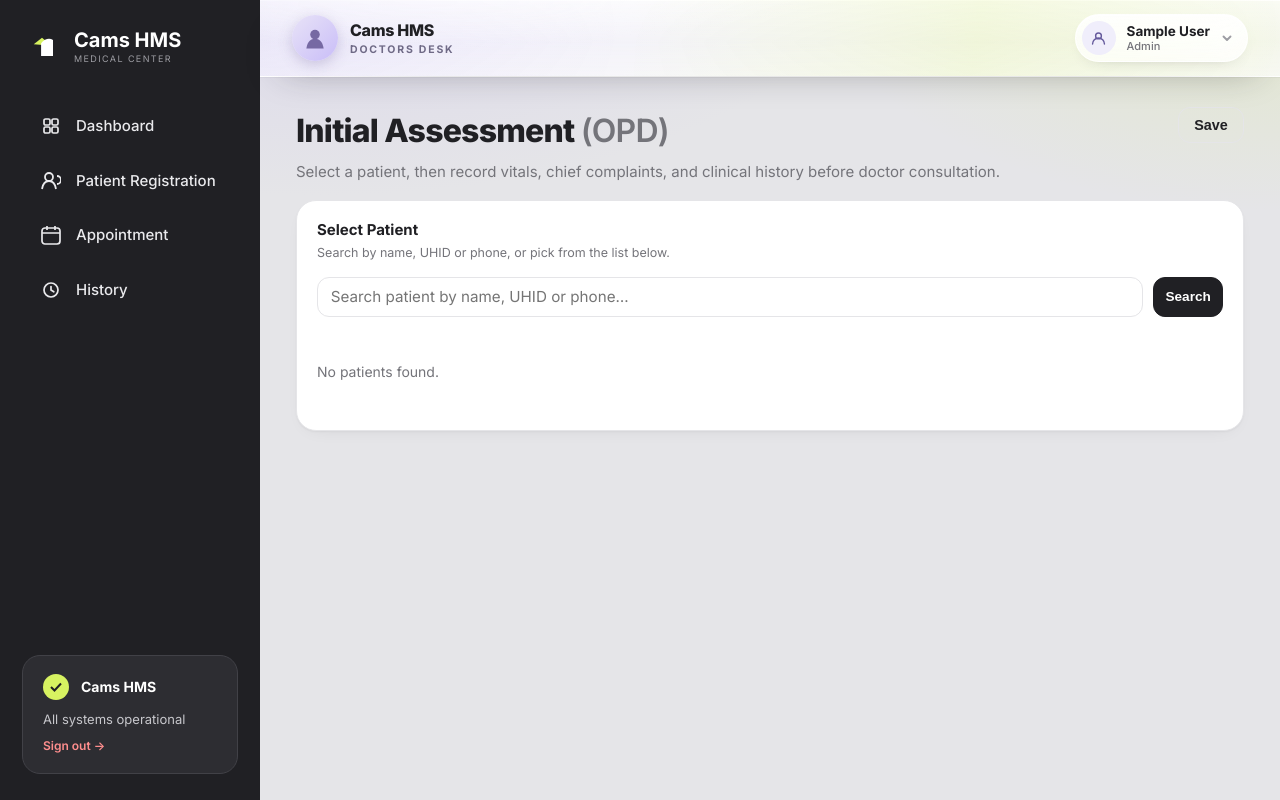
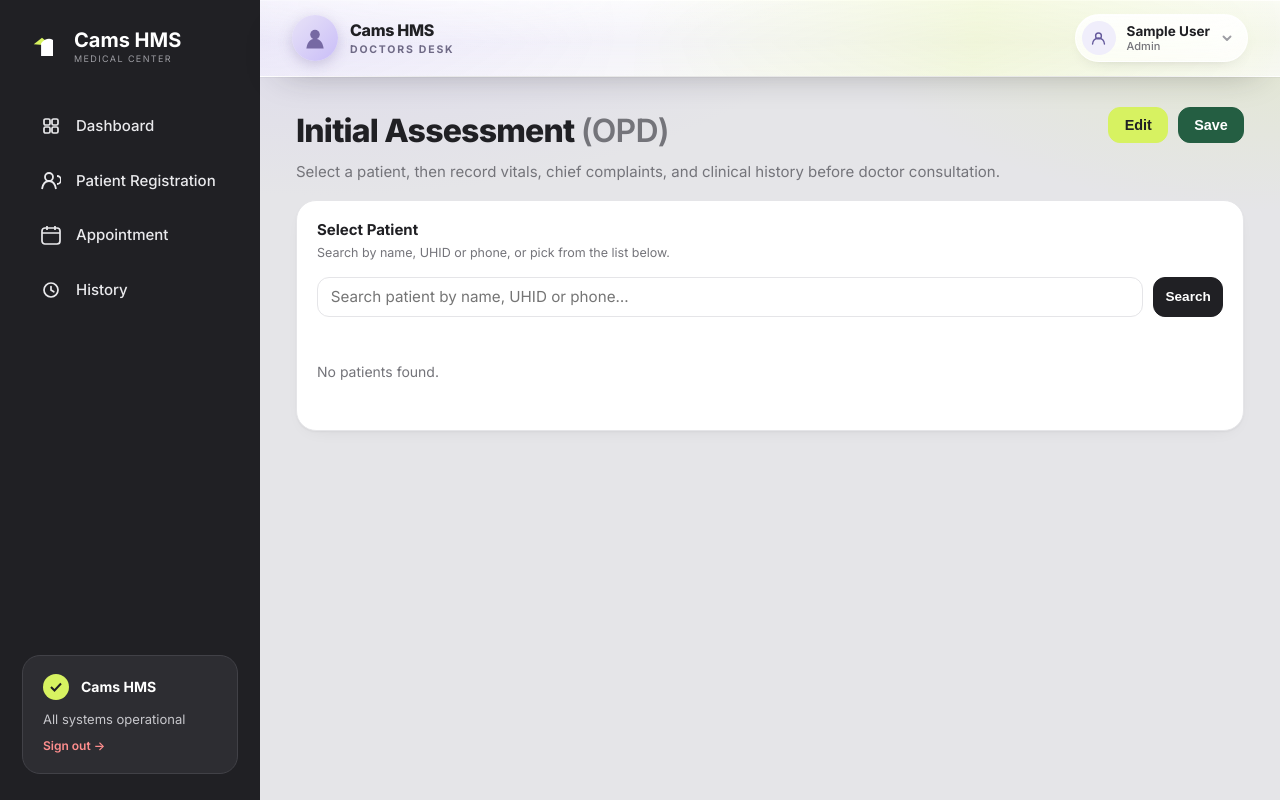
Before and after one commit to wwwmorisfamilybhm-netizen/hms-trial, a Django app: page /doctor/initial-assessment/ in a window 1280 px wide. Run offline with Django 5.2, Linux system fonts and the light colour scheme; the visitor is signed in with stand-in values (Sample User, id 1); data that the repository does not hold is empty; some libraries are stand-ins or nearby versions.

Commit message:
Add green Save and yellow Edit buttons in assessment header

```diff
--- a/static/css/initial_assessment.css
+++ b/static/css/initial_assessment.css
@@ -766,6 +766,21 @@ body {
   box-shadow: 0 2px 6px rgba(185, 28, 28, 0.35);
 }
 
+/* ───────────────── Save (green) / Edit (yellow) buttons ───────────────── */
+.btn-save {
+  background: var(--ia-green);
+  color: #fff;
+  border-color: var(--ia-green);
+}
+.btn-save:hover { background: #1e4d37; border-color: #1e4d37; }
+.btn-edit {
+  background: var(--ia-lime);
+  color: var(--ia-ink);
+  border-color: var(--ia-lime);
+  font-weight: 700;
+}
+.btn-edit:hover { filter: brightness(0.95); }
+
 /* ───────────────── Patient picker ───────────────── */
 .ia-picker { padding: 18px 20px; margin-bottom: 20px; }
 .ia-picker-head { display: flex; align-items: center; justify-content: space-between; gap: 12px; margin-bottom: 14px; flex-wrap: wrap; }
--- a/static/js/initial_assessment.js
+++ b/static/js/initial_assessment.js
@@ -520,10 +520,16 @@
     MedGemmaAssistant.onAcceptDraft();
   });
 
-  /* ───────────────────── Save assessment ───────────────────── */
+  /* ───────────────────── Save / Edit assessment ───────────────────── */
   var saveBtn = $("#btnSaveAssessment");
   if (saveBtn) saveBtn.addEventListener("click", function () {
     showToast("Assessment saved.");
+  });
+  var editBtn = $("#btnEditAssessment");
+  if (editBtn) editBtn.addEventListener("click", function () {
+    showToast("Edit mode enabled.");
+    var first = document.querySelector("#assessmentForm input, #assessmentForm textarea, #assessmentForm select");
+    if (first) first.focus();
   });
 
   /* ───────────────────── Next action buttons ───────────────────── */
--- a/templates/core/initial_assessment.html
+++ b/templates/core/initial_assessment.html
@@ -10,7 +10,8 @@
     <p class="page-sub">Select a patient, then record vitals, chief complaints, and clinical history before doctor consultation.</p>
   </div>
   <div style="display:flex; gap:10px; flex-wrap:wrap;">
-    <button type="button" class="btn btn-outline" id="btnSaveAssessment">Save</button>
+    <button type="button" class="btn btn-edit" id="btnEditAssessment">Edit</button>
+    <button type="button" class="btn btn-save" id="btnSaveAssessment">Save</button>
   </div>
 </div>
 {% endblock %}
```
